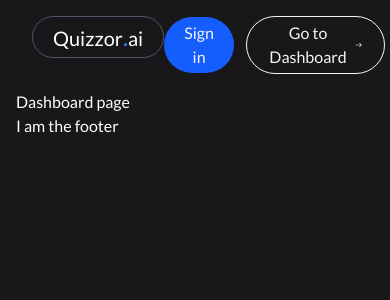
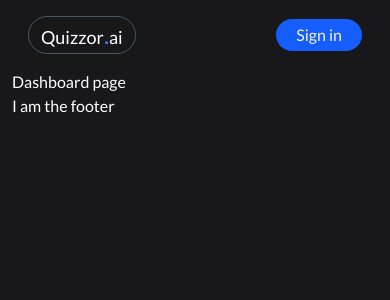
Before and after one commit to Dhritish-Mukherjee/Quizzor, a React (Vite) app in the folder src/Frontend/: page /dashboard in a window 390 px wide. Shown: the top 300 px of the page. Built offline with nearby package versions, Linux system fonts and the light colour scheme.

Commit message:
Navabar functionality added

```diff
--- a/src/Frontend/src/App.jsx
+++ b/src/Frontend/src/App.jsx
@@ -8,7 +8,7 @@ import Dashboard from "./pages/Dashboard";
 
 const App = () => {
   return (
-    <div className="w-full min-h-screen px-4 sm:px-10 md:px-14 lg:px-20 bg-zinc-900 text-white ">
+    <div className="w-full min-h-screen px-3 sm:px-10 md:px-14 lg:px-20 bg-zinc-900 text-white ">
       <Navbar />
       <Routes>
         <Route path="/" element={<Home />} />
--- a/src/Frontend/src/components/Navbar.jsx
+++ b/src/Frontend/src/components/Navbar.jsx
@@ -1,20 +1,30 @@
-import React from "react";
+import React, { useContext } from "react";
 import { Link } from "react-router-dom";
 import { IoIosArrowRoundForward } from "react-icons/io";
+import { AppConetxt } from "../context/AppContext";
 
 const Navbar = () => {
+
+  const {user} = useContext(AppConetxt);
+
+
   return (
     <div>
       <nav className="flex justify-between py-4 px-4">
-        <Link to='/' ><div className="logo border border-gray-600 px-5 py-1 rounded-full flex justify-center items-center">
-            <h1 className="text-white text-xl">Quizzor<span className="text-blue-500 text-2xl ">.</span>ai</h1>
+        <Link to='/' ><div className="logo border border-gray-600 px-3 py-0.5 sm:px-5 sm:py-1 rounded-full flex justify-center items-center ">
+            <h1 className="text-white text-lg sm:text-xl">Quizzor<span className="text-blue-500 text-2xl ">.</span>ai</h1>
         </div>
         </Link>
 
         <div className="right-menu flex items-center justify-center gap-3 ">
+          {user ?
+            <button className="px-5 py-1 bg-transparent rounded-full border border-neutral-100 hover:text-neutral-300  transition-all duration-300 text-neutral-100 cursor-pointer flex justify-center items-center gap-1 text-sm sm:text-md font-medium">Go to Dashboard <IoIosArrowRoundForward /></button> :
+
             <button className="px-5 py-1 bg-blue-600 rounded-full text-neutral-100 hover:scale-105 hover:bg-blue-500 transition-all duration-300 cursor-pointer">Sign in</button>
+        }
 
-            <button className="px-5 py-1 bg-transparent rounded-full border border-neutral-100 hover:text-neutral-300  transition-all duration-300 text-neutral-100 cursor-pointer flex justify-center items-center gap-1">Go to Dashboard <IoIosArrowRoundForward/></button>
+
+
         </div>
       </nav>
     </div>
--- /dev/null
+++ b/src/Frontend/src/context/AppContext.jsx
@@ -0,0 +1,20 @@
+import { createContext, useState } from 'react'
+
+export const AppConetxt = createContext()
+
+const AppContextProvider = (props) => {
+
+    const [user, setUser] = useState(null);
+
+    const value = {
+        user,setUser
+    }
+
+    return (
+        <AppConetxt.Provider value={value}>
+            {props.children}
+        </AppConetxt.Provider>
+    )
+}
+
+export default AppContextProvider;
--- a/src/Frontend/src/main.jsx
+++ b/src/Frontend/src/main.jsx
@@ -1,13 +1,16 @@
-import { StrictMode } from 'react'
-import { createRoot } from 'react-dom/client'
-import './index.css'
-import App from './App.jsx'
-import { BrowserRouter } from 'react-router-dom'
+import { StrictMode } from "react";
+import { createRoot } from "react-dom/client";
+import "./index.css";
+import App from "./App.jsx";
+import { BrowserRouter } from "react-router-dom";
+import AppContextProvider from "./context/AppContext.jsx";
 
-createRoot(document.getElementById('root')).render(
+createRoot(document.getElementById("root")).render(
   <StrictMode>
     <BrowserRouter>
-      <App />
+      <AppContextProvider>
+        <App />
+      </AppContextProvider>
     </BrowserRouter>
-  </StrictMode>,
-)
+  </StrictMode>
+);
```
